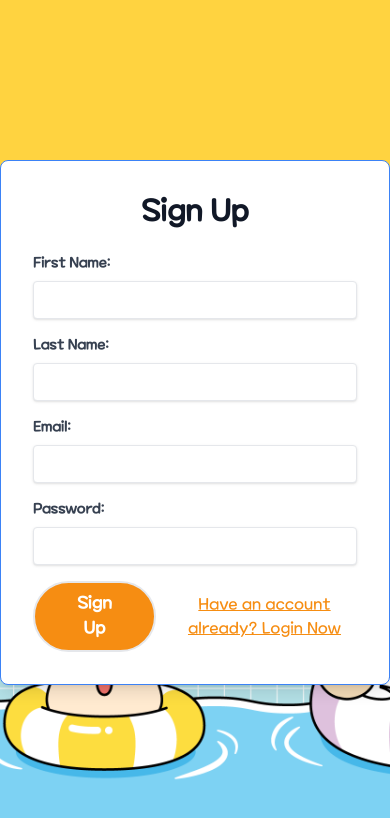
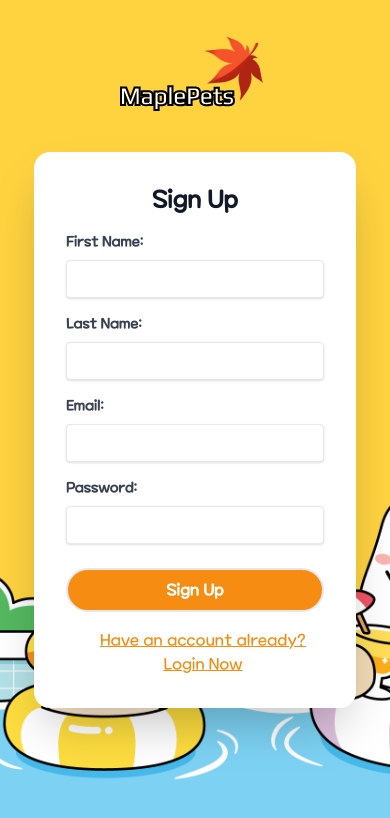
Before and after one commit to LLU27/Maple-Pets, a React (Vite) app: page /signup in a window 390 px wide. Shown: the top 818 px of the page. Built offline with nearby package versions, Linux system fonts and the light colour scheme.

Commit message:
finished UI responsive on signin and login components

```diff
--- a/src/components/Login.jsx
+++ b/src/components/Login.jsx
@@ -1,5 +1,7 @@
 import React, { useState } from 'react'
 import signupBG from '../assets/Images/signup.png'
+import logo from '../assets/Images/logo.svg'
+import { Link } from 'react-router-dom'
 
 const Login = ({ toggleView }) => {
   const [email, setEmail] = useState('')
@@ -18,10 +20,14 @@ const Login = ({ toggleView }) => {
   }
 
   return (
-    <div className='bg-cover bg-center h-screen' style={{ backgroundImage: `url(${signupBG})` }}>
-      <div className='flex justify-center items-center h-full'>
-        <form onSubmit={handleFormSubmit} className='border border-blue-500 p-8 flex flex-col bg-white rounded-lg shadow-lg'>
-          <h1 className='text-center text-3xl mb-6 font-maplestory'>Login</h1>
+    <div className='bg-cover bg-center min-h-screen p-4 md:p-0 ' style={{ backgroundImage: `url(${signupBG})` }}>
+      <div className='flex flex-col items-center justify-center lg:min-h-screen container mx-auto relative'>
+        <Link to='/'>
+          <img src={logo} alt='Logo' className='lg:absolute lg:top-0 lg:left-0 p-4 hover:opacity-75' />
+        </Link>
+
+        <form onSubmit={handleFormSubmit} className=' p-8 flex flex-col bg-white rounded-2xl shadow-2xl w-[90%] sm:w-[75%] md:w-[50%] xl:w-[30%]'>
+          <h1 className='text-center text-2xl md:text-3xl mb-4 font-maplestory'>Login</h1>
           <div className='mb-4'>
             <label className='block text-gray-700 text-sm font-bold mb-2 font-maplestory'>Email:</label>
             <input
@@ -29,7 +35,7 @@ const Login = ({ toggleView }) => {
               name='email'
               value={email}
               onChange={e => setEmail(e.target.value)}
-              className='shadow appearance-none border rounded w-full py-2 px-3 text-gray-700 leading-tight '
+              className='shadow appearance-none border rounded w-full py-2 px-3 text-gray-700 leading-tight'
             />
           </div>
 
@@ -40,18 +46,18 @@ const Login = ({ toggleView }) => {
               name='password'
               value={password}
               onChange={e => setPassword(e.target.value)}
-              className='shadow appearance-none border rounded w-full py-2 px-3 text-gray-700 mb-3 leading-tight  '
+              className='shadow appearance-none border rounded w-full py-2 px-3 text-gray-700 mb-3 leading-tight'
             />
           </div>
 
-          <div className='flex items-center justify-between'>
+          <div className='flex flex-col gap-4 items-center justify-between'>
             <button
               type='submit'
-              className='bg-[#f68d12] border-2 px-10 py-2 font-bold text-[17px] text-white rounded-[5rem] hover:bg-[#e07a0e] hover:scale-105 transform transition-transform duration-300 ease-in-out font-maplestory'
+              className='bg-[#f68d12] border-2 px-10 py-2 font-bold lg:text-[17px] text-white rounded-[5rem] hover:bg-[#e07a0e] hover:scale-105 transform transition-transform duration-300 ease-in-out font-maplestory w-full md:w-1/2'
             >
               Log In
             </button>
-            <button type='button' onClick={toggleView} className='ml-4 text-[#f68d12] underline font-maplestory'>
+            <button type='button' onClick={toggleView} className='ml-4 text-[#f68d12] underline font-maplestory hover:text-blue-400 transition-all '>
               Don't have an account? Sign up now!
             </button>
           </div>
--- a/src/components/Nav.jsx
+++ b/src/components/Nav.jsx
@@ -41,8 +41,8 @@ const Nav = () => {
   return (
     <div className='bg-[#333333]'>
       <nav className='flex justify-between items-center px-4 lg:px-10 container mx-auto   '>
-        <Link path='/'>
-          <img className='w my-2' src={Logo} />
+        <Link to='/'>
+          <img className='py-2 hover:opacity-75' src={Logo} />
         </Link>
         {/* Hamburger Icon */}
         <div ref={ref} className='md:hidden'>
@@ -96,7 +96,7 @@ const Nav = () => {
               const { Icon, path, title } = route
               return (
                 <li key={index}>
-                  <Link to={path} className='flex items-center gap-1 hover:text-neutral-400 transition-all text-white hover:scale-110'>
+                  <Link to={path} className='flex items-center gap-1 hover:text-neutral-400 transition-all text-white hover:scale-110 '>
                     <Icon />
                     {title}
                   </Link>
--- a/src/components/SignUp.jsx
+++ b/src/components/SignUp.jsx
@@ -1,6 +1,7 @@
 import React, { useState } from 'react'
 import signupBG from '../assets/Images/signup.png'
 import { Link } from 'react-router-dom'
+import logo from '../assets/Images/logo.svg'
 
 const SignUp = ({ toggleView }) => {
   const [userInfo, setUserInfo] = useState({
@@ -29,10 +30,13 @@ const SignUp = ({ toggleView }) => {
   }
 
   return (
-    <div className='bg-cover bg-center h-screen' style={{ backgroundImage: `url(${signupBG})` }}>
-      <div className='flex justify-center items-center h-full'>
-        <form onSubmit={handleFormSubmit} className='border border-blue-500 p-8 flex flex-col bg-white rounded-lg shadow-lg'>
-          <h1 className='text-center text-3xl mb-6 font-maplestory'>Sign Up</h1>
+    <div className='bg-cover bg-center min-h-screen p-4 md:p-0 ' style={{ backgroundImage: `url(${signupBG})` }}>
+      <div className='flex flex-col items-center justify-center lg:min-h-screen container mx-auto relative'>
+        <Link to='/'>
+          <img src={logo} alt='Logo' className='lg:absolute lg:top-0 lg:left-0 p-4 hover:opacity-75' />
+        </Link>
+        <form onSubmit={handleFormSubmit} className='p-8 flex flex-col bg-white rounded-2xl shadow-2xl w-[90%] sm:w-[75%] md:w-[50%] xl:w-[30%]'>
+          <h1 className='text-center text-2xl md:text-3xl mb-4 font-maplestory'>Sign Up</h1>
           <div className='mb-4'>
             <label className='block text-gray-700 text-sm font-bold mb-2 font-maplestory'>First Name:</label>
             <input
@@ -65,7 +69,7 @@ const SignUp = ({ toggleView }) => {
             />
           </div>
 
-          <div className='mb-4'>
+          <div className='mb-6'>
             <label className='block text-gray-700 text-sm font-bold mb-2 font-maplestory'>Password:</label>
             <input
               className='shadow appearance-none border rounded w-full py-2 px-3 text-gray-700 leading-tight '
@@ -75,15 +79,17 @@ const SignUp = ({ toggleView }) => {
               onChange={handleChange}
             />
           </div>
-          <div className='flex'>
+          <div className='flex flex-col gap-4 items-center justify-between'>
             <button
               type='submit'
-              className='bg-[#f68d12] border-2 px-10 py-2 font-bold text-[17px] text-white rounded-[5rem] hover:bg-[#e07a0e] hover:scale-105 transform transition-transform duration-300 ease-in-out font-maplestory'
+              className='bg-[#f68d12] border-2 px-10 py-2 font-bold lg:text-[17px] text-white rounded-[5rem] hover:bg-[#e07a0e] hover:scale-105 transform transition-transform duration-300 ease-in-out font-maplestory w-full md:w-1/2'
             >
               Sign Up
             </button>
-            <button type='button' onClick={toggleView} className='ml-4 text-[#f68d12] underline font-maplestory'>
-              Have an account already? Login Now
+            <button type='button' onClick={toggleView} className='ml-4 text-[#f68d12] underline font-maplestory hover:text-blue-400 transition-all'>
+              Have an account already?
+              <br></br>
+              Login Now
             </button>
           </div>
         </form>
```
